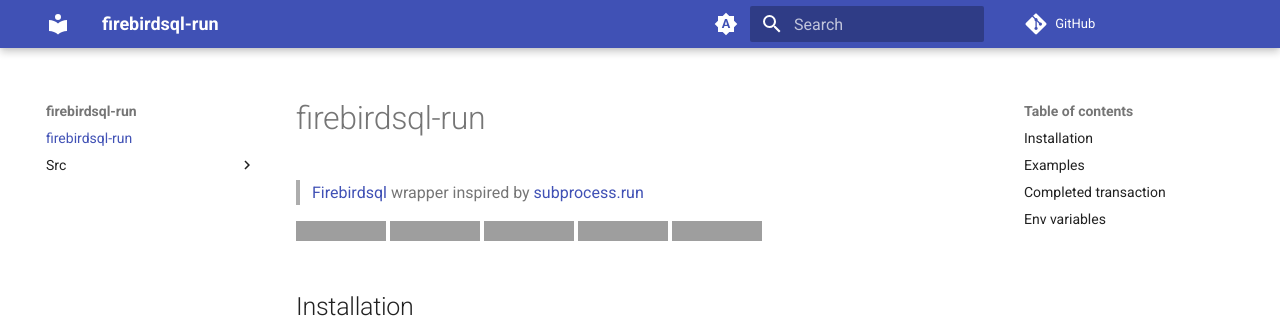
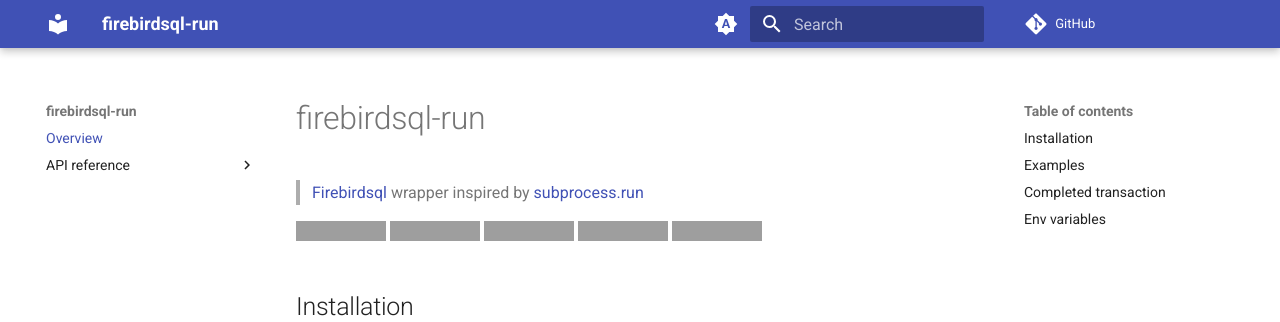
Before and after one commit to DeadNews/firebirdsql-run, an MkDocs documentation site: the page built from docs/index.md, in a window 1280 px wide. Shown: the top 322 px of the page. Built offline with MkDocs 1.6.1 and Material for MkDocs 9.7.7, drawn with Linux system fonts in a browser that asks for light colours; comment, search, counter and statistics services are not loaded; grey boxes are pictures that could not be loaded.

Commit message:
docs: add `mkdocs`

```diff
--- a/mkdocs.yml
+++ b/mkdocs.yml
@@ -2,9 +2,16 @@
 repo_url: https://github.com/deadnews/firebirdsql-run
 edit_uri: blob/main/docs/
 
-# nav:
-#   - Home:
-#       - Overview: index.md
+nav:
+  - Overview: index.md
+  - API reference:
+      - main: src/main.md
+      - type: src/type.md
+      - util: src/util.md
+
+watch:
+  - src
+  - README.md
 
 theme:
   name: material
@@ -24,14 +31,13 @@
         name: Switch to system preference
         icon: material/brightness-4
   features:
+    - content.code.annotate
     - content.code.copy
     - search.highlight
-
-watch:
-  - "src"
-  - "README.md"
+    - search.suggest
 
 markdown_extensions:
+  - attr_list
   - pymdownx.snippets
   - pymdownx.superfences
   - toc:
@@ -45,18 +51,18 @@
           options:
             docstring_options:
               ignore_init_summary: true
+            docstring_section_style: table
+            docstring_style: google
             filters: ["!^_"]
             heading_level: 1
             inherited_members: true
             merge_init_into_class: true
+            order: source
             separate_signature: true
+            show_root_full_path: true
             show_root_heading: true
-            show_root_full_path: false
             show_signature_annotations: true
             show_symbol_type_heading: true
             show_symbol_type_toc: true
             signature_crossrefs: true
             summary: true
-            docstring_section_style: table
-            order: source
-            docstring_style: google
```
